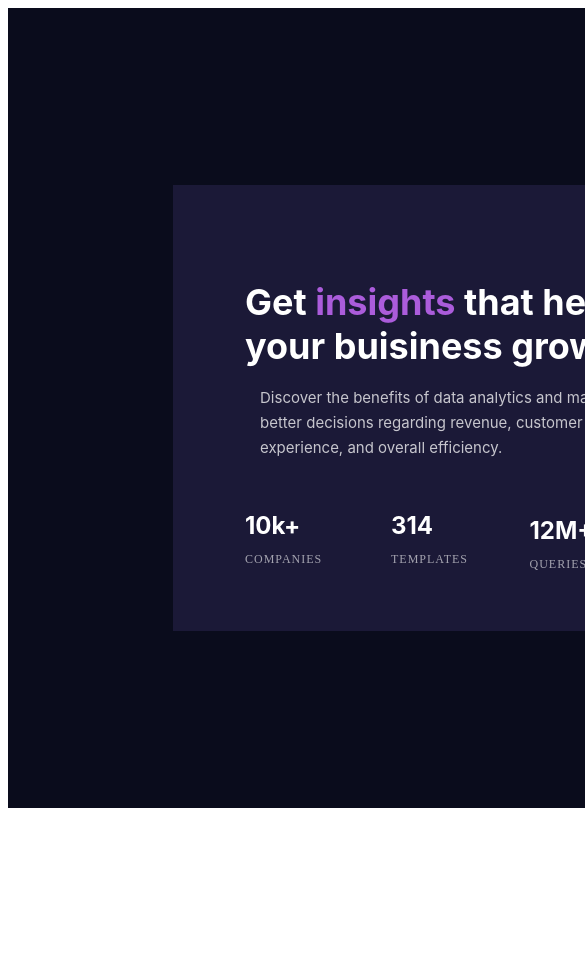
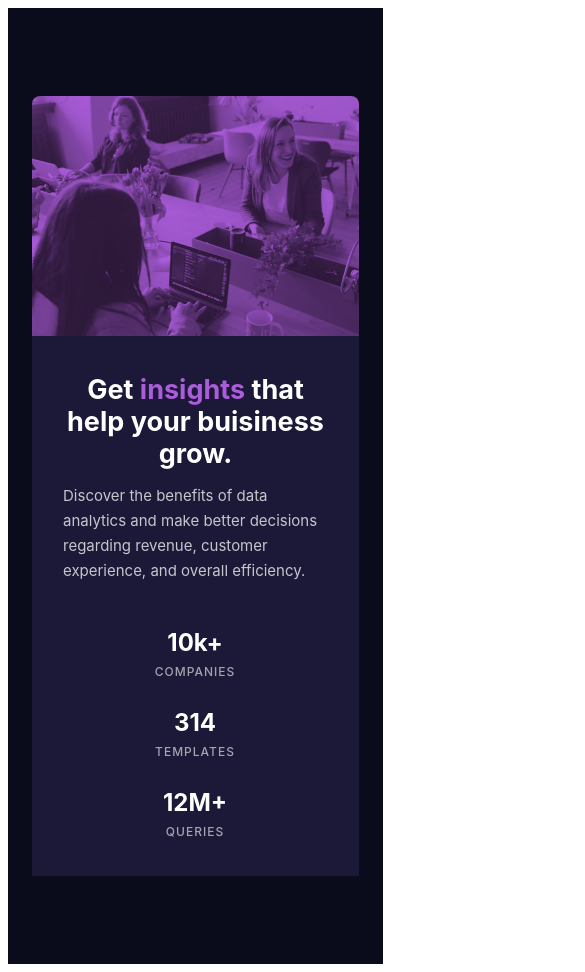
Before and after one commit to Damon-Chhun/Stats-Preview-Card, a website: page index.html in a window 390 px wide. Shown: the top 972 px of the page, 585 px wide, since content can reach past the window. Before the commit the page ends 844 px from the top, so only its background shows below. Drawn offline with Linux system fonts and the light colour scheme; files that its build step writes are made by us from their sources.

Commit message:
sass variables for images" "

```diff
--- a/app/scss/styles.scss
+++ b/app/scss/styles.scss
@@ -1,6 +1,9 @@
+$desktop-image: "../../stats-preview-card-component-main/images/image-header-desktop.jpg";
+$mobile-image: "../../stats-preview-card-component-main/images/image-header-mobile.jpg";
+
 //mixin for mobile view
 @mixin for-mobile-only {
-  @media (max-width: 375px) {
+  @media (max-width: 1000px) {
     @content;
   }
 }
@@ -282,7 +285,7 @@
         width: 100%;
         height: 100%;
 
-        background: url("../../stats-preview-card-component-main/images/image-header-desktop.jpg");
+        background: url($desktop-image);
         mix-blend-mode: multiply;
         opacity: 0.75;
 
@@ -292,7 +295,7 @@
           width: 327px;
           height: 240px;
 
-          background: url("../../stats-preview-card-component-main/images/image-header-desktop.jpg");
+          background: url($mobile-image);
           background-size: cover;
           mix-blend-mode: multiply;
           opacity: 0.75;
```
Also changed, not shown: dist/styles.css, 1 other file.
